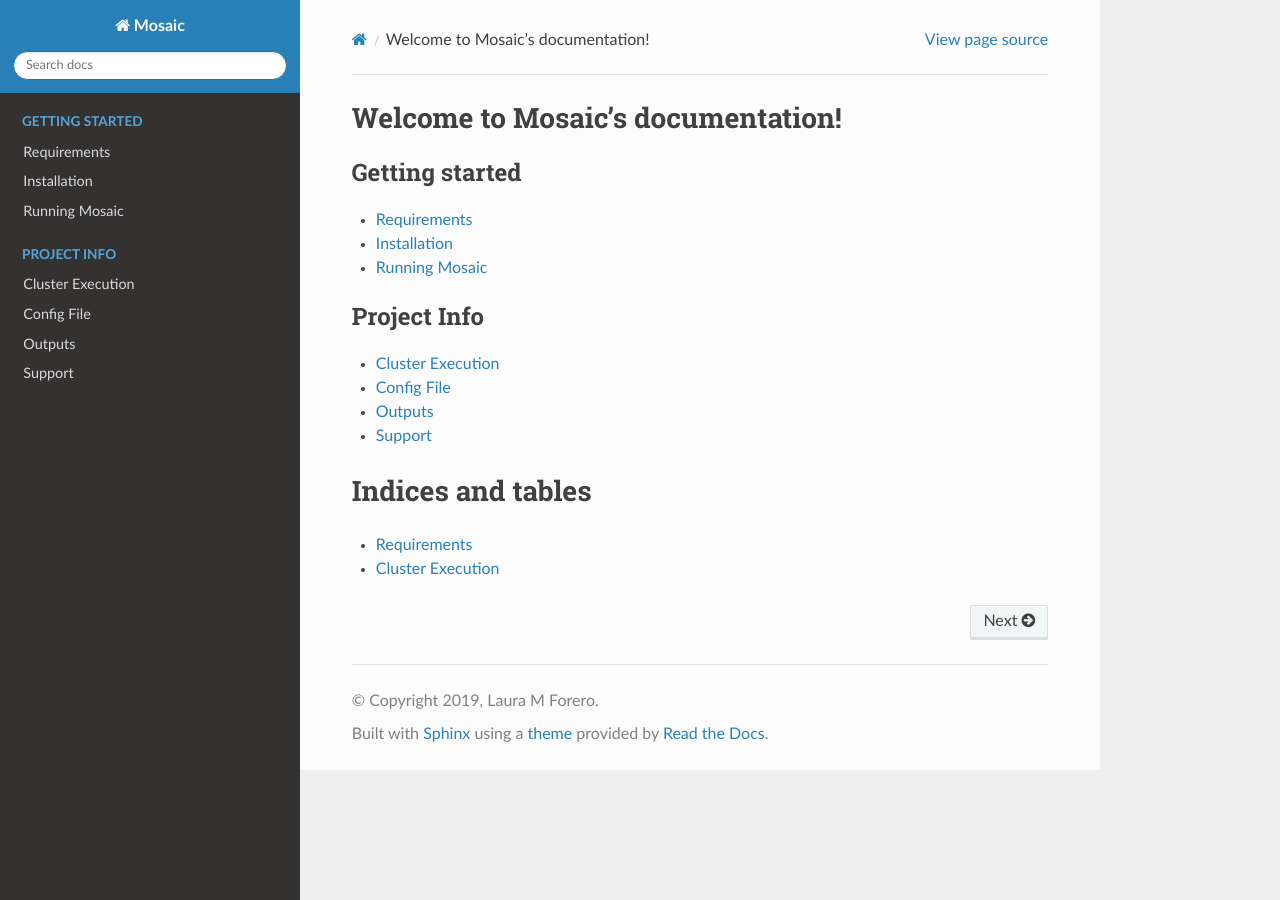
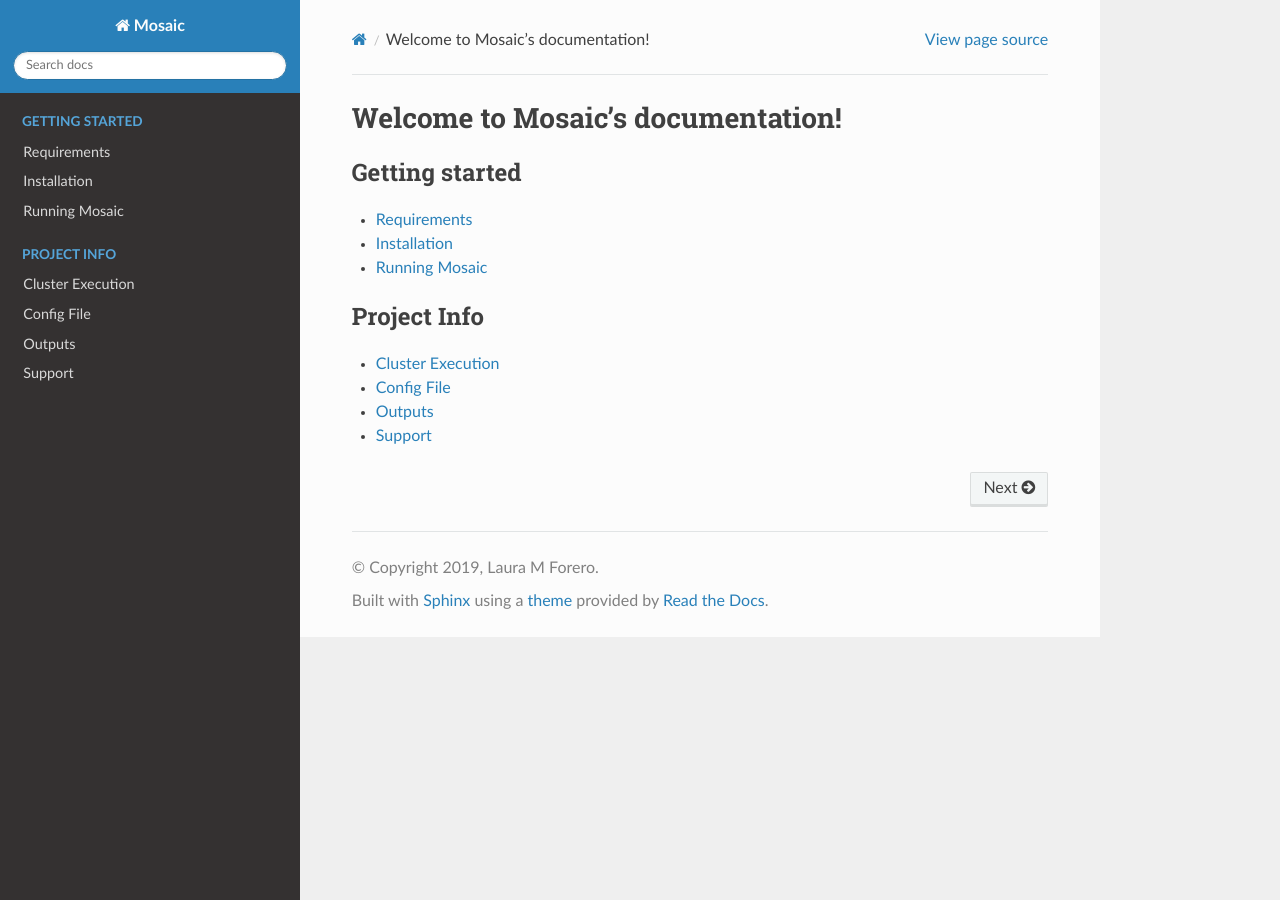
Before and after one commit to lauramilena3/Mosaic, a Sphinx documentation site: the page built from docs/index.rst, in a window 1280 px wide. Built offline with Sphinx 7.4.7 and the Read the Docs theme 2.0.0, drawn with Linux system fonts in a browser that asks for light colours.

Commit message:
update manual

```diff
--- a/docs/index.rst
+++ b/docs/index.rst
@@ -18,10 +18,3 @@
    :maxdepth: 1
 
    project_info/support
-
-
-Indices and tables
-==================
-
-* :ref:`getting_started`
-* :ref:`project_info`
```
Also changed, not shown: 5 other files.
